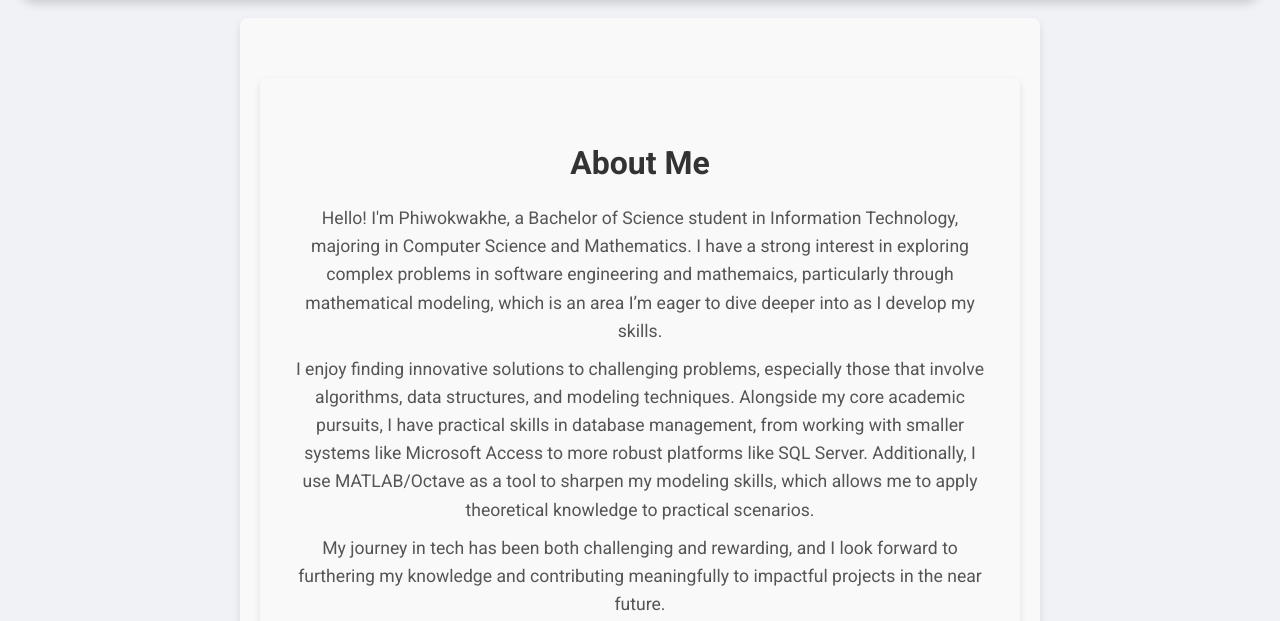
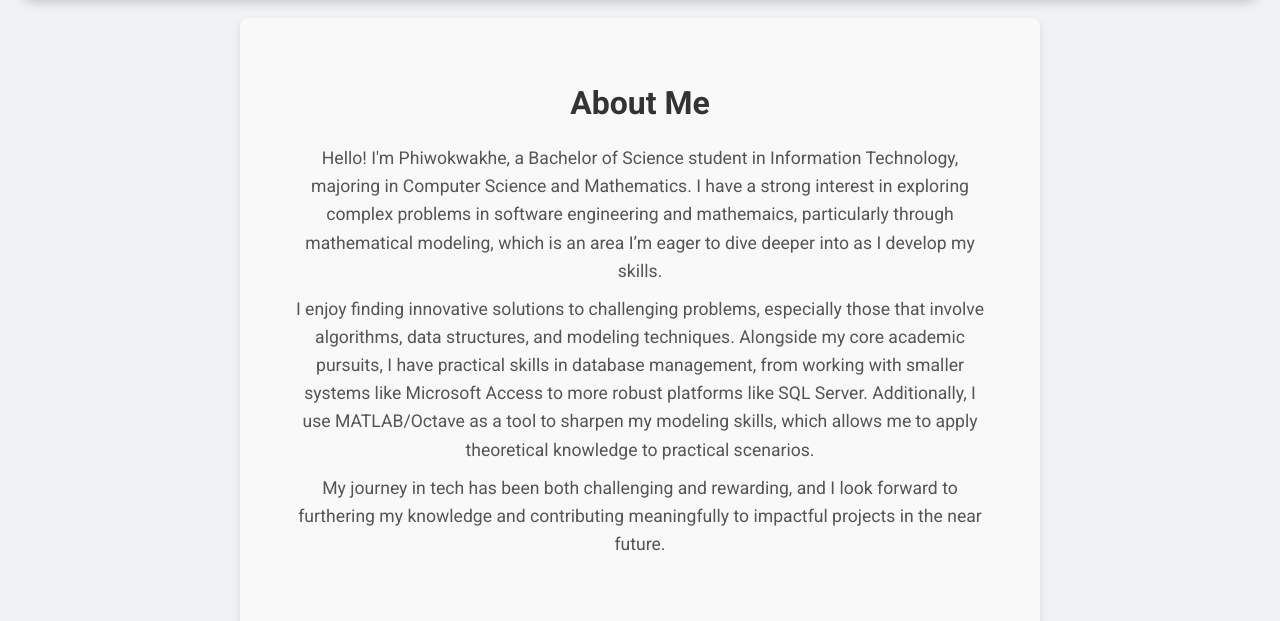
Before and after one commit to Shisui-Pho/My-Portfolio, a plain HTML site: page index.html in a window 1280 px wide. Shown: the part 422-1043 px from the top of the page. Drawn offline with Linux system fonts and the light colour scheme.

Commit message:
fix: Remove extra html element for the about section

```diff
--- a/index.html
+++ b/index.html
@@ -36,9 +36,6 @@
     </div>
 </header>
 
-
-    <!-- About Me Section -->
-    <section id="about">
 <!-- About Me Section -->
 <section id="about">
     <h2>About Me</h2>
```
